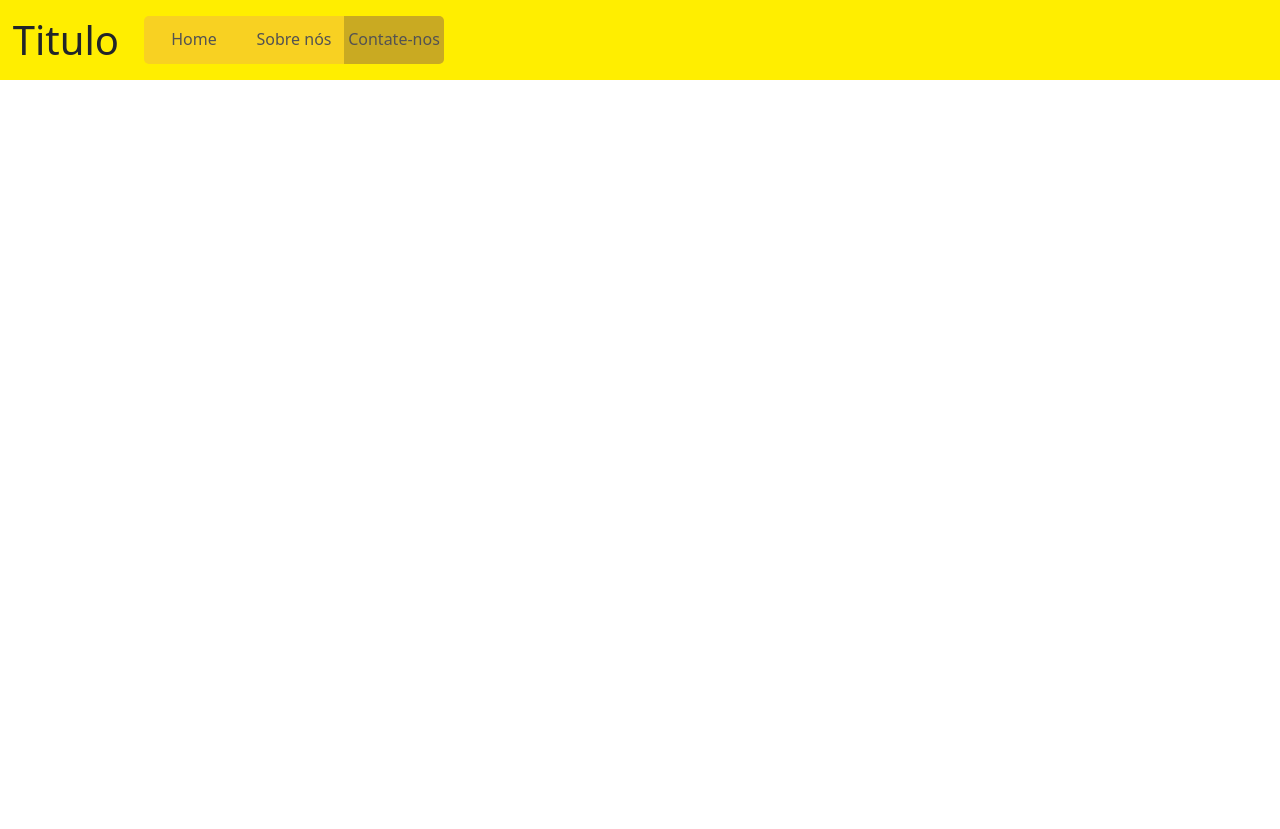
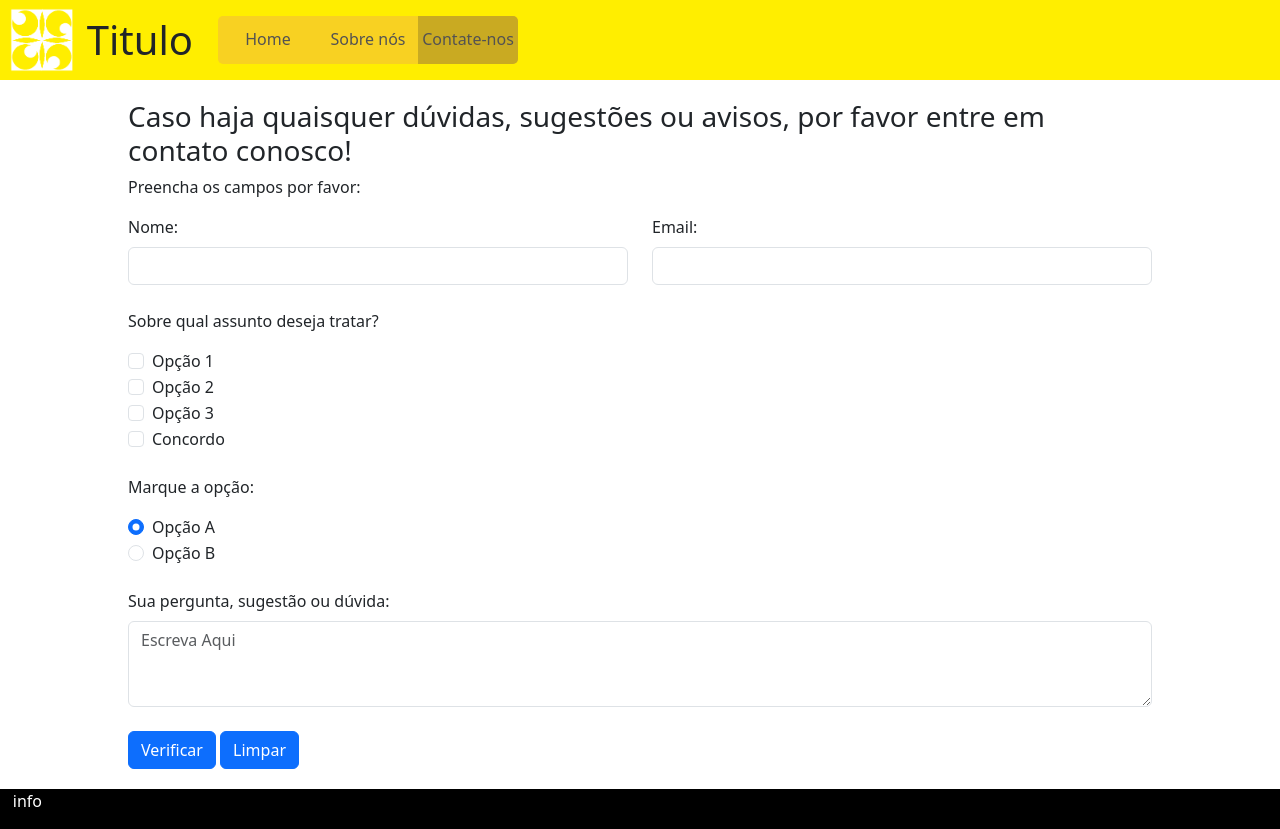
Before and after one commit to eenrique1001/PP2_EzioEnrique, a PHP site: page /contact.html in a window 1280 px wide. Before the commit the page ends 80 px from the top, so only its background shows below. Run offline with PHP 8.4, Linux system fonts and the light colour scheme.

Commit message:
commit 3

```diff
--- a/about.html
+++ b/about.html
@@ -10,6 +10,7 @@
 </head>
 <body>
     <header>
+        <img src="images/logosite.png" alt="logo do site" id="logo">
         <h1>Titulo</h1>
         <nav class="menu">
             <ul>
--- a/contact.html
+++ b/contact.html
@@ -10,6 +10,7 @@
 </head>
 <body>
     <header>
+        <img src="images/logosite.png" alt="logo do site" id="logo">
         <h1>Titulo</h1>
         <nav class="menu">
             <ul>
@@ -18,9 +19,64 @@
         </nav>
     </header>
     <main>
-
+        <h3>Caso haja quaisquer dúvidas, sugestões ou avisos, por favor entre em contato conosco!</h3>
+        <p>Preencha os campos por favor:</p>
+        <form action="" method="post">
+            <div class="row">
+                <div class="col-sm">
+                    <label for="nome" class="form-label"> Nome: </label>
+                    <input type="text" class="form-control" id="nome">
+                    <span></span>
+                </div>
+                <div class="col-sm">
+                    <label for="email" class="form-label"> Email: </label>
+                    <input type="text" class="form-control" id="email">
+                    <span></span>
+                </div>
+            </div>
+            <div class="mt-4">
+                <p>Sobre qual assunto deseja tratar?</p>
+                <div class="form-check">
+                    <input type="checkbox" class="form-check-input" id="op1">
+                    <label for="op1" class="form-check-label">Opção 1</label>
+                </div>
+                <div class="form-check">
+                    <input type="checkbox" class="form-check-input" id="op2">
+                    <label for="op2" class="form-check-label">Opção 2</label>
+                </div>
+                <div class="form-check">
+                    <input type="checkbox" class="form-check-input" id="op3">
+                    <label for="op3" class="form-check-label">Opção 3</label>
+                </div>
+                <div class="form-check">
+                    <input type="checkbox" class="form-check-input" id="termos">
+                    <label for="termos" class="form-check-label">Concordo</label>
+                </div>
+            </div>
+            <div class="mt-4">
+                <p>Marque a opção:</p>
+                <div class="form-check">
+                    <input type="radio" class="form-check-input" name="opcoes" id="opa" checked>
+                    <label for="opa" class="form-check-label">Opção A</label>
+                </div>
+                <div class="form-check">
+                    <input type="radio" class="form-check-input" name="opcoes" id="opb">
+                    <label for="opb" class="form-check-label">Opção B</label>
+                </div>
+            </div>
+            <div class="form-group mt-4">
+                <label class="mb-2" for="exampleFormControlTextarea1">Sua pergunta, sugestão ou dúvida: </label>
+                <textarea class="form-control" id="exampleFormControlTextarea1" rows="3" placeholder="Escreva Aqui"></textarea>
+            </div>
+            <div class="mt-4">
+                <button type="submit" class="btn btn-primary">Verificar</button>
+                <button type="reset" class="btn btn-primary">Limpar</button>
+            </div>
+        </form>
     </main>
-    <footer></footer>
+    <footer>
+        <p>info</p>
+    </footer>
     <script src="https://cdn.jsdelivr.net/npm/bootstrap@5.3.2/dist/js/bootstrap.bundle.min.js" integrity="sha384-C6RzsynM9kWDrMNeT87bh95OGNyZPhcTNXj1NW7RuBCsyN/o0jlpcV8Qyq46cDfL" crossorigin="anonymous"></script>
 </body>
 </html>
--- a/home.html
+++ b/home.html
@@ -10,6 +10,7 @@
 </head>
 <body>
     <header>
+        <img src="images/logosite.png" alt="logo do site" id="logo">
         <h1>Titulo</h1>
         <nav class="menu">
             <ul>
--- a/style.css
+++ b/style.css
@@ -1,4 +1,8 @@
 @import url(https://fonts.googleapis.com/css?family=Roboto);
+
+html{
+    width: 100%;
+}
 
 body {
     margin: 0;
@@ -11,6 +15,12 @@ header {
     display: flex;
     align-items: center;
     height: 80px;
+}
+
+#logo {
+    margin-left: 10px;
+    max-width: 80%;
+    max-height: 80%;
 }
 
 header > h1 {
@@ -64,11 +74,12 @@ nav {
 
 main {
     width: 80%;
-    margin: 20px 10% 0;
+    margin: 20px 10% 20px;
 }
 
 footer {
     background-color: black;
+    overflow: hidden;
 }
 
 footer > p {
@@ -77,9 +88,22 @@ footer > p {
 }
 
 @media (max-width: 600px) {
+    #logo {
+        max-width: 50%;
+        max-height: 50%;
+    }
+
     header h1 {
         padding-left: 3%;
         padding-right: 3%;
+    }
+
+    nav {
+        min-width: 250px;
+    }
+
+    .menu a {
+        font-size: .8em;
     }
 
     main {
```
Also changed, not shown: images/logosite.png (added).
